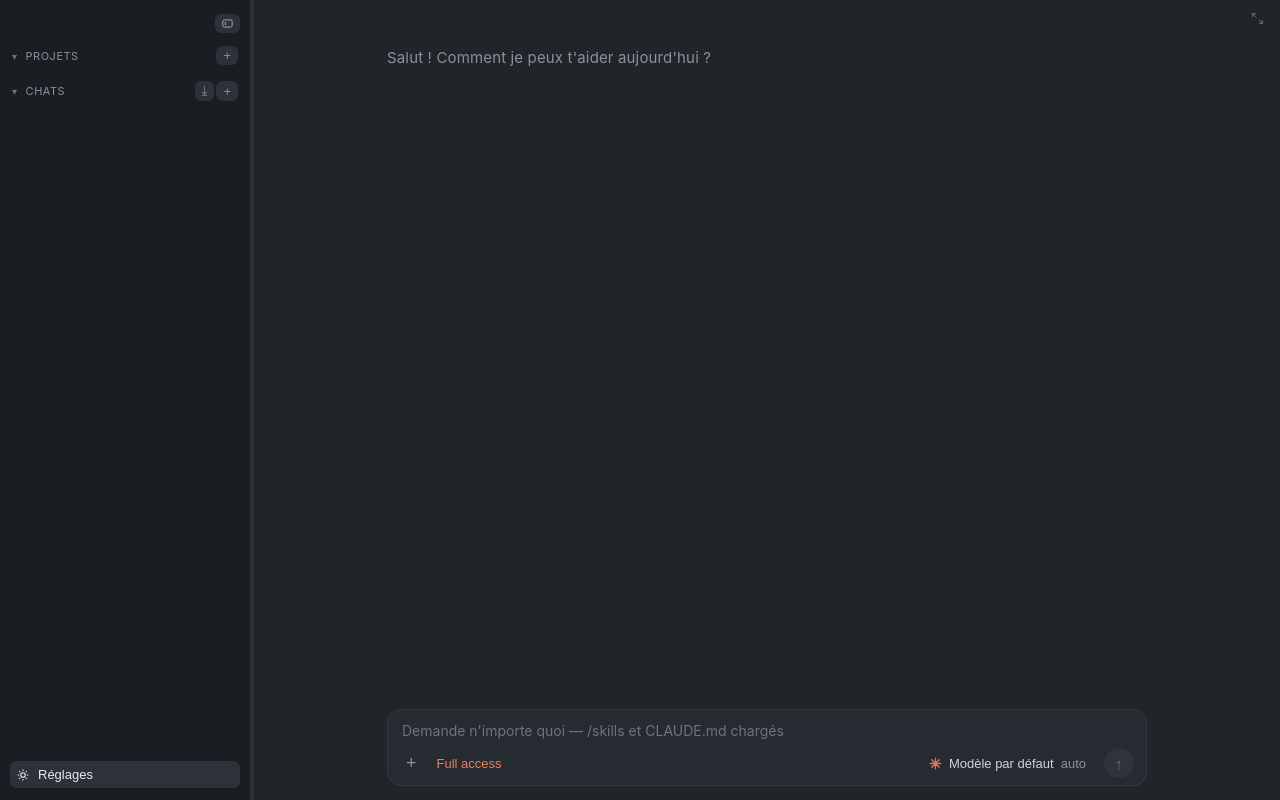
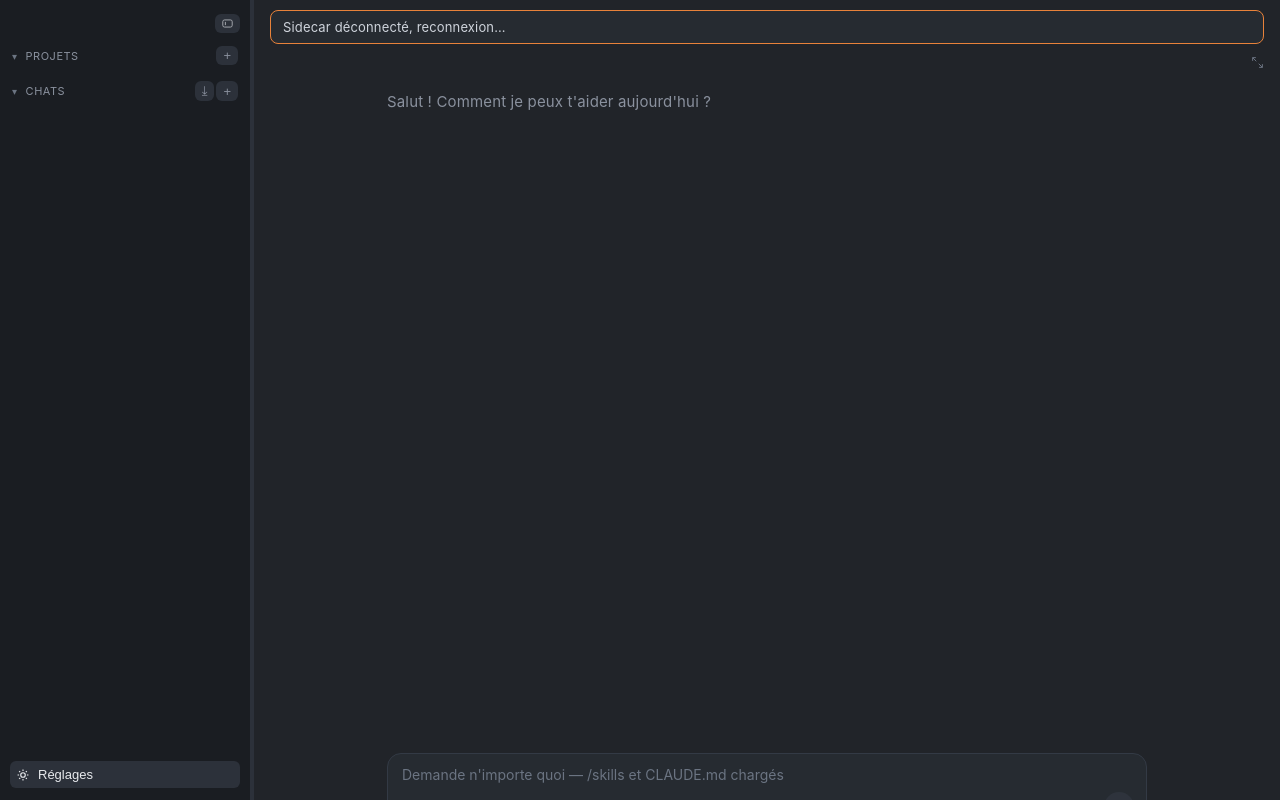
Before and after one commit to tofunori/atelier-studio, a React (Vite) app: page / in a window 1280 px wide. Built offline with nearby package versions, Linux system fonts and the light colour scheme.

Commit message:
feat: bannières d'erreurs visibles — sidecar déconnecté, échec provider (invite login), échec start_atelier [impl Codex, revu]

```diff
--- a/src/App.css
+++ b/src/App.css
@@ -114,6 +114,13 @@ html, body, #root, .app { height: 100vh;
 .annot-banner button { background: #e8825a; color: var(--bg); border: none;
   border-radius: 6px; padding: 4px 10px; cursor: pointer; font-size: 12px; }
 .annot-banner .ghost { background: transparent; color: var(--muted); }
+.top-banner { display: flex; align-items: center; gap: 10px; margin: 10px 16px 0;
+  padding: 8px 12px; background: var(--bg-card); border: 1px solid var(--accent);
+  border-radius: 8px; font-size: 13px; color: var(--fg2); }
+.top-banner-text { flex: 1; overflow: hidden; text-overflow: ellipsis; white-space: nowrap; }
+.top-banner button { background: var(--bg-ctl); color: var(--fg); border: 1px solid var(--border2);
+  border-radius: 6px; padding: 4px 10px; cursor: pointer; font-size: 12px; }
+.top-banner .ghost { background: transparent; color: var(--muted); padding: 4px 7px; }
 .atelier-wrap { display: flex; flex-direction: column; height: 100%; }
 .atelier-bar { display: flex; align-items: center; gap: 4px; padding: 4px 8px;
   background: var(--bg-side); border-bottom: 1px solid var(--bg-ctl); }
@@ -237,6 +244,12 @@ html, body, #root, .app { height: 100vh;
 
 .quote-pill { display: inline-flex; align-items: center; }
 .tool-tick { color: var(--muted2); }
+.tool-group { color: var(--muted); font-size: 12px; }
+.tool-group-row { display: inline-flex; align-items: center; gap: 4px;
+  background: transparent; border: none; color: var(--muted); padding: 0; cursor: pointer;
+  font: inherit; }
+.tool-group-row:hover { color: var(--fg2); }
+.tool-group-list { display: flex; flex-direction: column; gap: 4px; margin-top: 6px; padding-left: 14px; }
 .chips-row { display: flex; flex-wrap: wrap; gap: 6px; align-items: flex-end; }
 /* rail de chapitres épinglés */
 .chat { position: relative; }
--- a/src/App.tsx
+++ b/src/App.tsx
@@ -14,6 +14,7 @@ import Sidebar from "./components/Sidebar";
 import Rail, { ProjMeta } from "./components/Rail";
 import { setWs } from "./lib/wsBus";
 import Chat from "./components/Chat";
+import Banner from "./components/Banner";
 import AtelierPane from "./components/AtelierPane";
 import SettingsPage from "./components/Settings";
 import { loadSettings, saveSettings, Settings } from "./lib/settings";
@@ -98,6 +99,12 @@ export default function App() {
   const [injectText, setInjectText] = useState<string | null>(null);
   const [attachments, setAttachments] = useState<Attachment[]>([]);
   const [atelierReload, setAtelierReload] = useState(0);
+  const [appBanner, setAppBanner] = useState<{
+    text: string;
+    actionLabel?: string;
+    onAction?: () => void;
+    closable?: boolean;
+  } | null>(null);
   const lastInjected = useRef<string | null>(null);
   const pendingPaste = useRef<string | null>(null); // dataURL en attente de sauvegarde
   const pendingResend = useRef<{ threadId: string; prompt: string } | null>(null);
@@ -234,6 +241,13 @@ export default function App() {
         if (msg.event.kind === "done" && msg.event.usage) {
           setUsageByThread((p) => ({ ...p, [msg.threadId]: msg.event.usage }));
         }
+        if (msg.event.kind === "done" && msg.event.ok === false &&
+            /login|auth|credentials/i.test(msg.event.result ?? "")) {
+          setAppBanner({
+            text: "Lance `codex login` (ou `claude login`) dans le Terminal",
+            closable: true,
+          });
+        }
         if (msg.event.kind === "done" || msg.event.kind === "error") {
           setWorkingSince((p) => ({ ...p, [msg.threadId]: null }));
           if (msg.threadId !== activeIdRef.current) {
@@ -310,13 +324,21 @@ export default function App() {
     }, (next) => {
       ws.current = next;
       setWs(next);
+      setAppBanner((b) => b?.text === "Sidecar déconnecté, reconnexion…" ? null : b);
+      setWsReady(true);
+    }, () => {
+      setWsReady(false);
+      setAppBanner({ text: "Sidecar déconnecté, reconnexion…" });
     })
       .then((s) => {
         ws.current = s;
         setWs(s);
         setWsReady(true);
       })
-      .catch(() => setMock(true));
+      .catch(() => {
+        setMock(true);
+        setAppBanner({ text: "Sidecar déconnecté, reconnexion…" });
+      });
   }, []);
 
   useEffect(() => {
@@ -335,6 +357,7 @@ export default function App() {
     if (!activeProject || atelierUrls[activeProject]) return;
     invoke<string>("start_atelier", { root: activeProject, galleryDir: settingsRef.current.galleryPath })
       .then((url) => {
+        setAppBanner((b) => b?.text.startsWith("start_atelier:") ? null : b);
         setAtelierUrls((p) => ({ ...p, [activeProject]: url }));
         // restaurer les onglets épinglés de ce projet
         try {
@@ -351,7 +374,15 @@ export default function App() {
           }
         } catch {}
       })
-      .catch((e) => console.error("start_atelier:", e));
+      .catch((e) => {
+        console.error("start_atelier:", e);
+        setAppBanner({
+          text: `start_atelier: ${String(e)}`,
+          actionLabel: "Réglages",
+          onAction: () => setShowSettings(true),
+          closable: true,
+        });
+      });
   }, [activeProject]);
 
   // "Add to chat" depuis le Browser (presse-papier + URL de la page)
@@ -804,6 +835,14 @@ export default function App() {
             </button>
           </div>
         )}
+        {appBanner && (
+          <Banner
+            text={appBanner.text}
+            actionLabel={appBanner.actionLabel}
+            onAction={appBanner.onAction}
+            onClose={appBanner.closable ? () => setAppBanner(null) : undefined}
+          />
+        )}
         <Chat
           threadId={activeId}
           events={activeId ? (events[activeId] ?? []) : []}
@@ -952,10 +991,19 @@ export default function App() {
                 // relance start_atelier : redémarre le serveur s'il est mort
                 invoke<string>("start_atelier", { root: activeProject, galleryDir: settingsRef.current.galleryPath })
                   .then((url) => {
+                    setAppBanner((b) => b?.text.startsWith("start_atelier:") ? null : b);
                     setAtelierUrls((p) => ({ ...p, [activeProject]: url }));
                     setAtelierReload((n) => n + 1);
                   })
-                  .catch((e) => console.error("start_atelier:", e));
+                  .catch((e) => {
+                    console.error("start_atelier:", e);
+                    setAppBanner({
+                      text: `start_atelier: ${String(e)}`,
+                      actionLabel: "Réglages",
+                      onAction: () => setShowSettings(true),
+                      closable: true,
+                    });
+                  });
               }}
             />
           </Panel>
--- /dev/null
+++ b/src/components/Banner.tsx
@@ -0,0 +1,22 @@
+export default function Banner(p: {
+  text: string;
+  actionLabel?: string;
+  onAction?: () => void;
+  onClose?: () => void;
+}) {
+  return (
+    <div className="top-banner">
+      <span className="top-banner-text">{p.text}</span>
+      {p.actionLabel && p.onAction && (
+        <button type="button" onClick={p.onAction}>
+          {p.actionLabel}
+        </button>
+      )}
+      {p.onClose && (
+        <button type="button" className="ghost" onClick={p.onClose} aria-label="Fermer">
+          x
+        </button>
+      )}
+    </div>
+  );
+}
```
